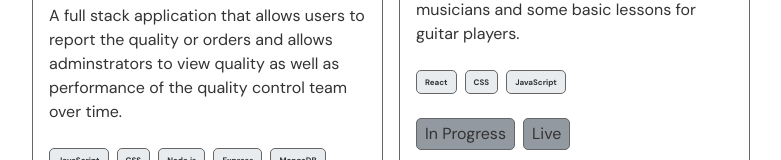
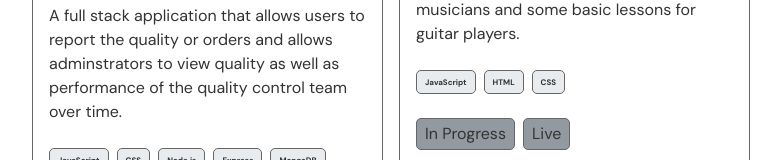
Before and after one commit to CalvinGaiennie/portfolio-vite, a React (Vite) app: page / in a window 1280 px wide. Shown: the part 1063-1223 px from the top of the page, without its empty margins (249-1030 px from the left). Built offline with nearby package versions, Linux system fonts and the light colour scheme.

Commit message:
fixed the tech list for music site

```diff
--- a/src/components/ProjectsPreview.jsx
+++ b/src/components/ProjectsPreview.jsx
@@ -26,7 +26,7 @@ function ProjectsPreview() {
           link={"https://cgmusic.netlify.app/"}
           status={"In Progress"}
           hostingStatus={"Live"}
-          techStack={["React", "CSS", "JavaScript"]}
+          techStack={["JavaScript", "HTML", "CSS"]}
         />
       </div>
     </div>
--- a/src/pages/Projects.jsx
+++ b/src/pages/Projects.jsx
@@ -26,7 +26,7 @@ function Projects() {
           link={"https://cgmusic.netlify.app/"}
           status={"In Progress"}
           hostingStatus={"Live"}
-          techStack={["React", "CSS", "JavaScript"]}
+          techStack={["JavaScript", "HTML", "CSS"]}
           // img={projectImage}
         />
         <ProjectCard
```
